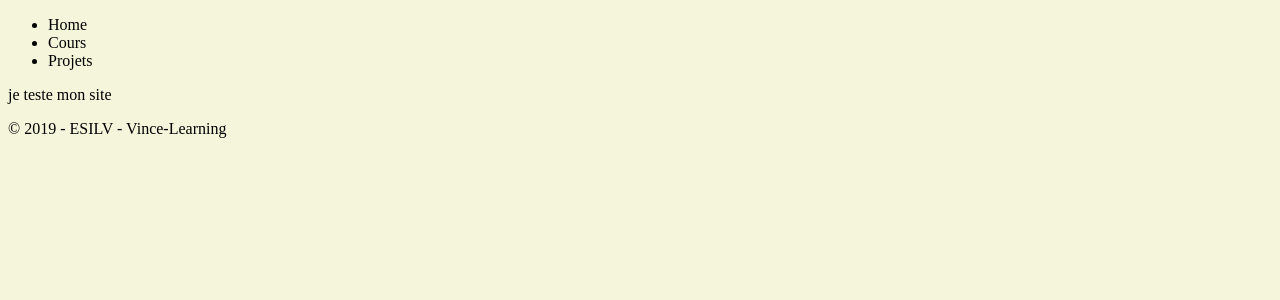
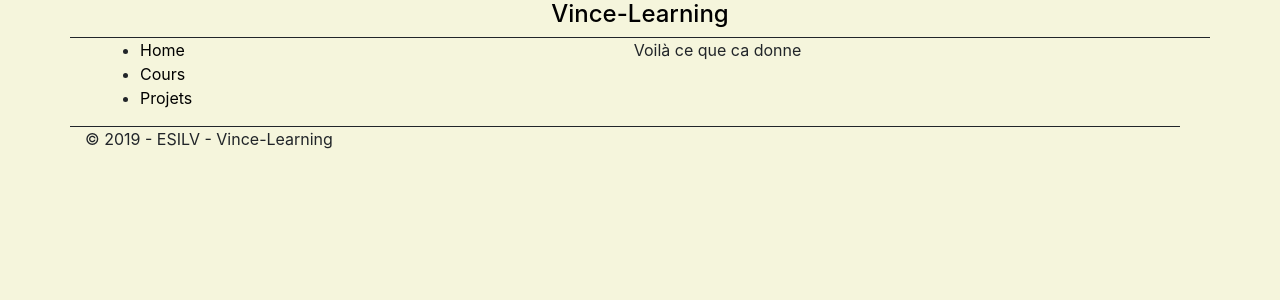
Before and after one commit to vince-learning/vincelearningweb, a Django app: page /cours in a window 1280 px wide. Shown: the top 300 px of the page. Run offline with Django 3.2, Linux system fonts and the light colour scheme; some libraries are stand-ins or nearby versions.

Commit message:
menu et urls & avancements divers

```diff
--- a/templates/base.html
+++ b/templates/base.html
@@ -1,5 +1,6 @@
 <!DOCTYPE html>
 <html lang="fr">
+
 <head>
     <!-- These meta tags come first. -->
     <meta charset="utf-8">
@@ -10,22 +11,58 @@
 
     <!-- Include the CSS -->
     <!-- CSS -->
-	<style type="text/css">body { background-color: beige; }</style>
+    <link rel="stylesheet" href="https://maxcdn.bootstrapcdn.com/bootstrap/4.0.0/css/bootstrap.min.css"
+        integrity="sha384-Gn5384xqQ1aoWXA+058RXPxPg6fy4IWvTNh0E263XmFcJlSAwiGgFAW/dAiS6JXm" crossorigin="anonymous">
 </head>
+
 <body>
-      <div class="container"></div>
+    <div class="container">
+        <div id="header" class="row">
+            <a class="col" href="{% url 'home' %}">
+                <h4>Vince-Learning</h4>
+            </a>
+        </div>
         <!-- body -->
-        <div id="sidebar">
+        <div class="row match-cols">
+            <div class="col-2" id="sidebar">
                 <ul id="menu">
-                <li>Home</li>
-                <li>Cours</li>
-                <li>Projets</li>
+                    <li class="fas fa-chart-line"><a href="{% url 'home' %}"><span>Home</span></a></li>
+                    <li class="fas fa-chart-line"><a href="{% url 'cours' %}"><span>Cours</span></a></li>
+                    <li class="fas fa-chart-line"><a href="{% url 'projets' %}"><span>Projets</span></a></li>
                 </ul>
             </div>
-        <div id="content">{% block content %}{% endblock %}</div>
-        <div id="footer">&copy; 2019 - ESILV - Vince-Learning</div>
+            <div class="row col-10" id="content">{% block content %}{% endblock %}</div>
+            <div class="row col" id="footer">&copy; 2019 - ESILV - Vince-Learning</div>
+        </div>
+    </div>
 </body>
 {% block scripts %}{% endblock %}
 {% block extra_scripts %}{% endblock %}
 {% block extra_js %}{% endblock %}
+<style type="text/css">
+    .row {
+        padding: 0px 15px;
+    }
+
+    a {
+        text-decoration: none;
+        color: black;
+    }
+
+    #footer {
+        text-align: center;
+        border-top: 1px solid;
+    }
+
+    #header {
+        text-align: center;
+        font-weight: bold;
+        border-bottom: 1px solid;
+    }
+
+    body {
+        background-color: beige;
+    }
+</style>
+
 </html>
--- a/templates/home.html
+++ b/templates/home.html
@@ -3,12 +3,11 @@
 {% block title %}Home{% endblock %}
 
 {% block content %}
-<p>je teste mon site</p>
+<h id="titre" class="col">Voilà ce que ca donne</h>
 {% endblock content %}
 
-
+{% block extra_scripts %}
 <style>
-    .p {
-        color: green;
-    }
+    #titre { text-align: center; }
 </style>
+{% endblock %}
--- a/vincelearningweb/urls.py
+++ b/vincelearningweb/urls.py
@@ -21,5 +21,7 @@
 
 urlpatterns = [
     path('admin/', admin.site.urls),
-    url('', views.HomeView.as_view(), name='home')
+    url('', views.HomeView.as_view(), name='home'),
+    url('cours', views.CoursView.as_view(), name='cours'),
+    url('projets', views.ProjetsView.as_view(), name='projets')
 ]
--- a/vlweb/views.py
+++ b/vlweb/views.py
@@ -4,6 +4,17 @@
 
 # Create your views here.
 
+
 class HomeView(TemplateView):
     def get_template_names(self):
         return 'home.html'
+
+
+class CoursView(TemplateView):
+    def get_template_names(self):
+        return 'home.html'
+
+
+class ProjetsView(TemplateView):
+    def get_template_names(self):
+        return 'home.html'
```
Also changed, not shown: templates/cours.html (added, +7 -0 lines), templates/projets.html (added, +7 -0 lines). Lines whose indentation alone changed are shown as unchanged.
